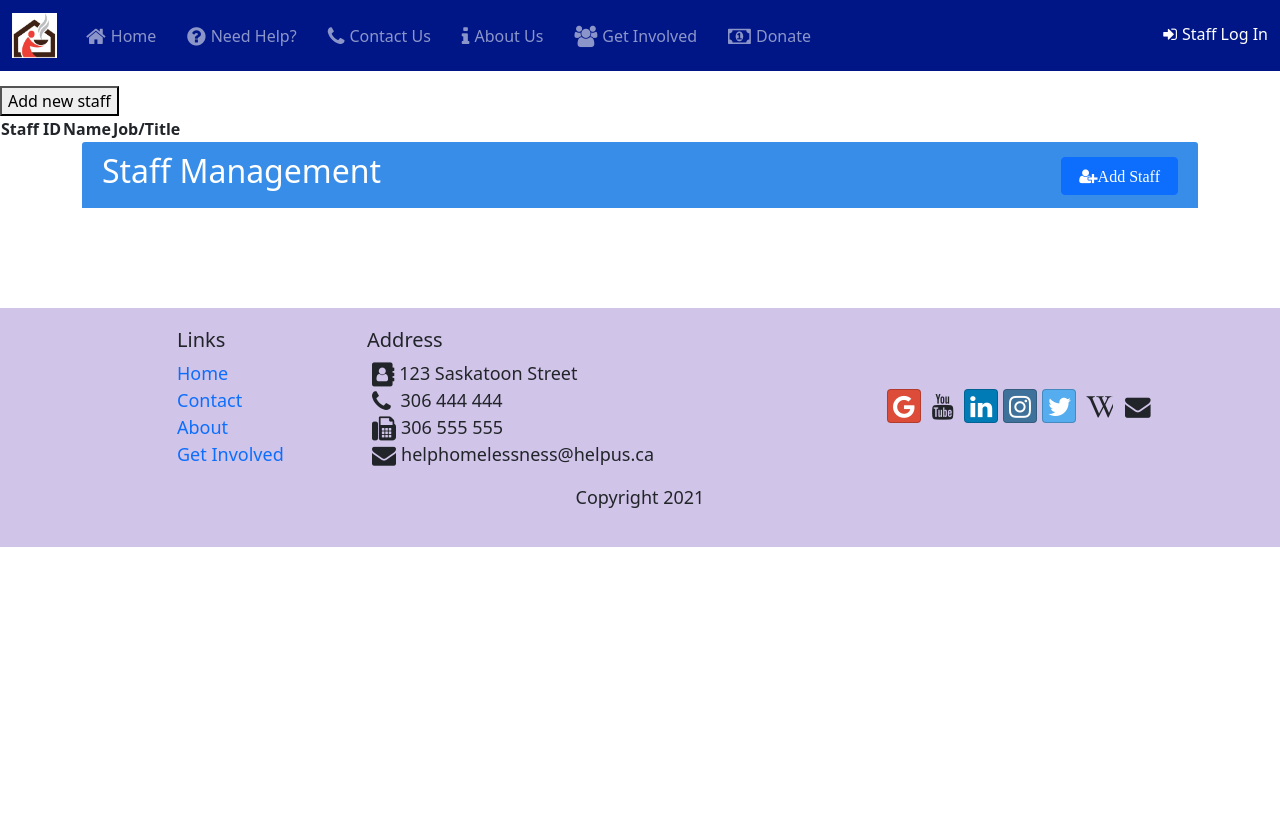
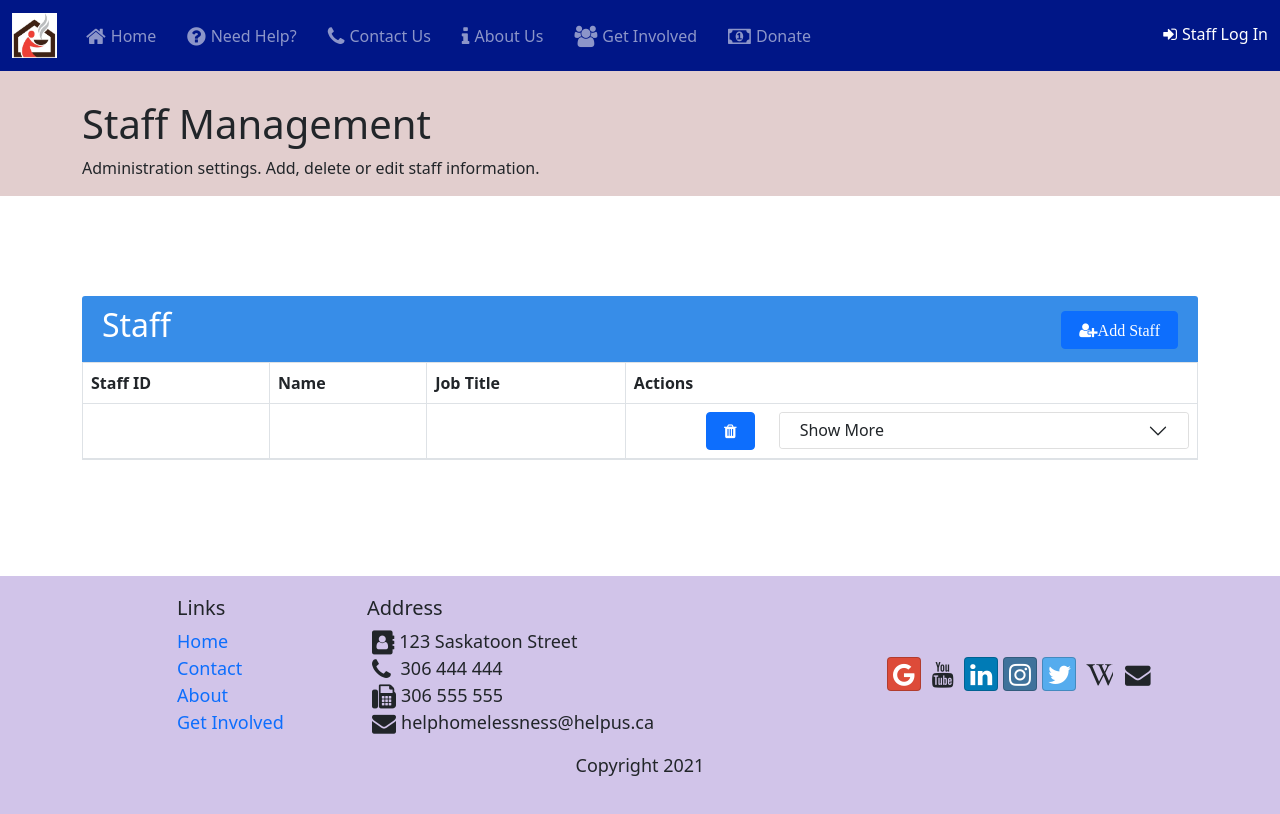
Before and after one commit to thaiVL/CBO, a website: page views/staff.html in a window 1280 px wide. Drawn offline with nearby package versions, Linux system fonts and the light colour scheme; no server answers.

Commit message:
need to fix actions button and implement it

```diff
--- a/views/css/staff.css
+++ b/views/css/staff.css
@@ -28,6 +28,12 @@
 /*  display: none;*/
 /*}*/
 
+.jumbotron{
+  padding-top: 100px;
+  margin-bottom: 100px;
+  background-color: #e2cece;
+}
+
 .table-title{
   background-color: #378de8;
   padding: 10px 20px 10px 20px;
@@ -50,6 +56,17 @@
   background: #4cea30;
 }
 
-#missingField{
-  /*display: none;*/
+.hiddenRow{
+  padding: 0 !important;
 }
+
+.acrdBtn{
+  height: 35px;
+  /*width: 80px;*/
+
+}
+
+.delBtn{
+
+  float: right;
+}
--- a/views/staff.html
+++ b/views/staff.html
@@ -12,52 +12,19 @@
 
 
     <body onload=loadData(addrow)>
-        <div>
-            <button><a href="./dashboard.html">Back to Dashboard</a></button>
-            <h1>Staff details</h1>
-            <button onclick="toggleForm()">Add new staff</button>
 
+        <div class="jumbotron">
+            <div class="container">
+                <div class="row row-header">
+                    <div class="col-12 col-sm-6">
+                        <h1>Staff Management</h1>
+                        <p>Administration settings. Add, delete or edit staff information.
+                        </p>
+                    </div>
+                </div>
+            </div>
+        </div>
 
-<!--            <form id="addStaffForm" action="/staff/addnewstaff" method="POST">-->
-<!--                <h2>Add new staff member</h2>-->
-
-<!--                <br>-->
-<!--                <label for="jobTitle">Job/Title</label>-->
-<!--                <input id="jobTitle" name="jobTitle" type="text"><br>-->
-
-<!--                <label for="name">Name</label>-->
-<!--                <input id="name" name="name" type="text"><br>-->
-
-<!--                <label for="dob">Date of Birth</label>-->
-<!--                <input id="dob" name="dob" type="date"> <br>-->
-
-<!--                <label for="phonenum">Phone Number</label>-->
-<!--                <input id="phonenum" name="phonenum" type="tel"><br>-->
-
-<!--                <label for="addr">Address</label>-->
-<!--                <input id="addr" name="addr" type="text"><br>-->
-
-<!--                <label for="email">Email Address</label>-->
-<!--                <input id="email" name="email" type="email"><br>-->
-
-<!--                <label for="sin">SIN</label>-->
-<!--                <input id="sin" name="sin" type="text"><br>-->
-
-<!--                <button type="submit" onclick="toggleForm(), addStaff()">Submit</button>-->
-<!--            </form>-->
-            <table id="staffTable" >
-                <thead>
-                    <tr>
-                        <th>Staff ID</th>
-                        <th>Name</th>
-                        <th>Job/Title</th>
-                    </tr>
-                </thead>
-                <tbody id="staffTableBody">
-
-                </tbody>
-            </table>
-        </div>
 
 
 
@@ -68,13 +35,57 @@
             <div class="table-title" id="staffTableTitle">
                 <div class="row">
                     <div class="col-sm-5">
-                        <h2>Staff Management</h2>
+                        <h2>Staff</h2>
                     </div>
                     <div class="col-sm-7">
                         <button class="btn btn-primary" data-bs-toggle="modal" data-bs-target="#addStaff"><span class="fa fa-user-plus">Add Staff</span></button>
                     </div>
                 </div>
             </div>
+
+            <table class="table table-bordered" id="staffTable">
+                <thead>
+                    <tr>
+                        <th>Staff ID</th>
+                        <th>Name</th>
+                        <th>Job Title</th>
+                        <th>Actions</th>
+                    </tr>
+                </thead>
+                <tbody id="staffTableBody">
+                    <tr>
+                        <td></td>
+                        <td></td>
+                        <td></td>
+                        <td>
+                            <div class="row">
+                                <div class="col-3">
+                                    <button class="btn btn-primary delBtn"><span class="fa fa-trash"></span></button>
+                                </div>
+                                <div class="col">
+                                    <div class="accordion" id="parentAc">
+                                        <div class="accordion-item">
+                                            <h4 class="accordion-header">
+                                                <button class="accordion-button collapsed acrdBtn" type="button" data-bs-toggle="collapse" data-bs-target="#testAc">
+                                                    Show More
+                                                </button>
+                                            </h4>
+                                        </div>
+                                    </div>
+
+                                </div>
+                            </div>
+                        </td>
+                    </tr>
+                    <tr>
+                        <td class="hiddenRow" colspan="6">
+                            <div class="accordion-body collapse" id="testAc">
+                                TESTING 123 AFKJALFKALKMAELKMAEKLFM AMAFMAWFKLJWAFLJAW FWANFJNFAWJFUAYIUAYFDADNF AFASNABMSFNASB FAUFHAF(&*
+                            </div>
+                        </td>
+                    </tr>
+                </tbody>
+            </table>
         </div>
     </div>
 
@@ -138,13 +149,13 @@
 
                             <div class="alert alert-danger alert-dismissible collapse" role="alert" id="missingField">
                                 <strong>Missing required fields!</strong> You need to fill out all required fields below!
-                                <button type="button" class="btn-close"></button>
+                                <button type="button" class="btn-close alertClose"></button>
                             </div>
 
 
                             <div class="alert alert-success alert-dismissible collapse" role="alert" id="staffSuccess">
                                 <strong>Successfully added new staff!</strong>
-                                <button type="button" class="btn-close"></button>
+                                <button type="button" class="btn-close alertClose"></button>
                             </div>
                         </form>
                     </div>
@@ -152,7 +163,6 @@
             </div>
         </div>
     </div>
-
 
 
 
@@ -178,7 +188,7 @@
         })
 
         // Handles all button closing clicks
-        $('.btn-close').click(function(){
+        $('.alertClose').click(function(){
             $(this).parent().hide("fade");
         });
 
@@ -287,11 +297,13 @@
             var staffid = row.insertCell(0);
             var name = row.insertCell(1);
             var job = row.insertCell(2);
+            var action = row.insertCell(3);
 
             row.id = `row${data.id}`;
             staffid.innerHTML = data.id;
             staffid.id = `staffid${data.id}`;
             name.innerHTML = data.name;
+
 
             var delButton = `<button id="deleteButton" onclick="deleteStaff(${data.id})">Delete</button>`;
             var moreInfo = `<button id="moreButton" onclick="showMore(${data.id})">More Info</button>`
```
Also changed, not shown: 3 other files.
